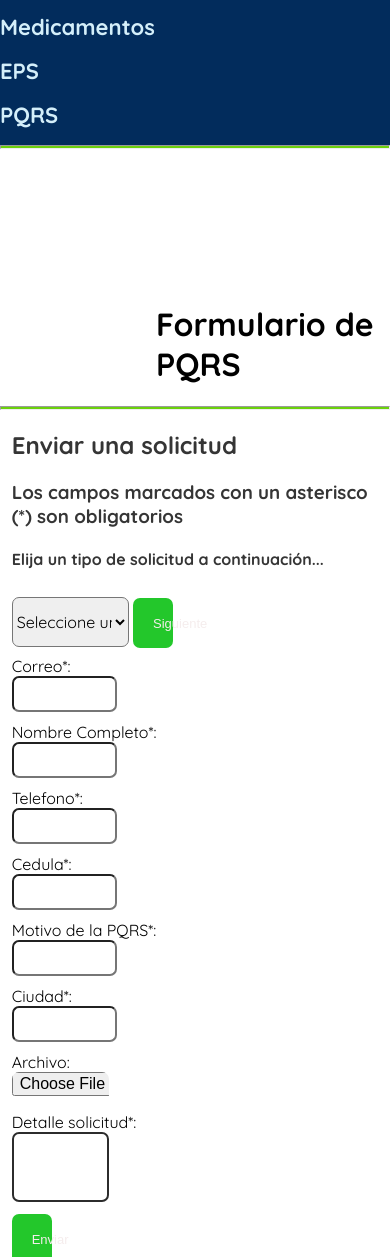
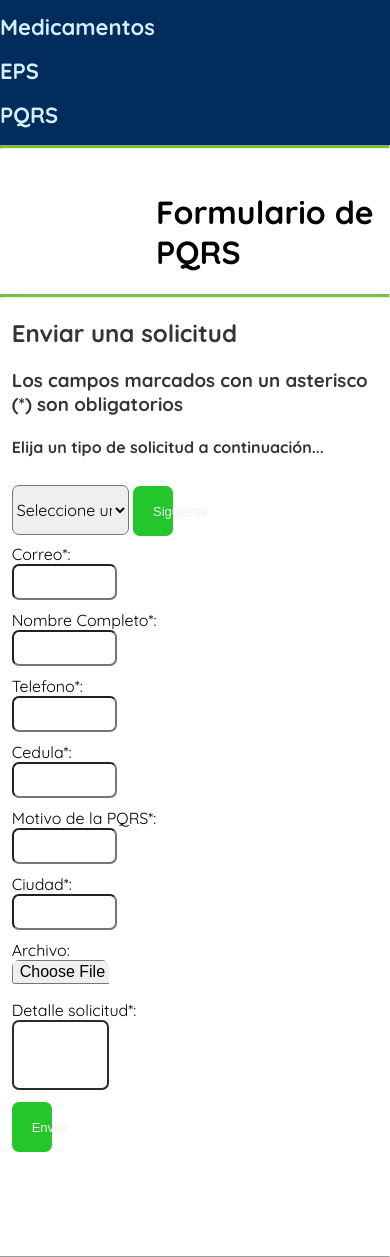
Before and after one commit to MarianaBarretoCas/Indrugs, a PHP site: page /5.pagina_pqrs.html in a window 390 px wide; the page is wider, and only the part inside the window is pictured. Shown: the part 437-1694 px from the top of that part. Run offline with PHP 8.4, Linux system fonts and the light colour scheme; some libraries are stand-ins or nearby versions.

Commit message:
Update 1.estilos_pagina_inicio.css

```diff
--- a/css/1.estilos_pagina_inicio.css
+++ b/css/1.estilos_pagina_inicio.css
@@ -154,7 +154,7 @@ body{
 }
 @media only screen and (max-width:767px){
 .cuerpo_indrugs{
-    margin-top: 35rem;
+    margin-top: 28rem;
 }
 }
 /*Body*/
```
